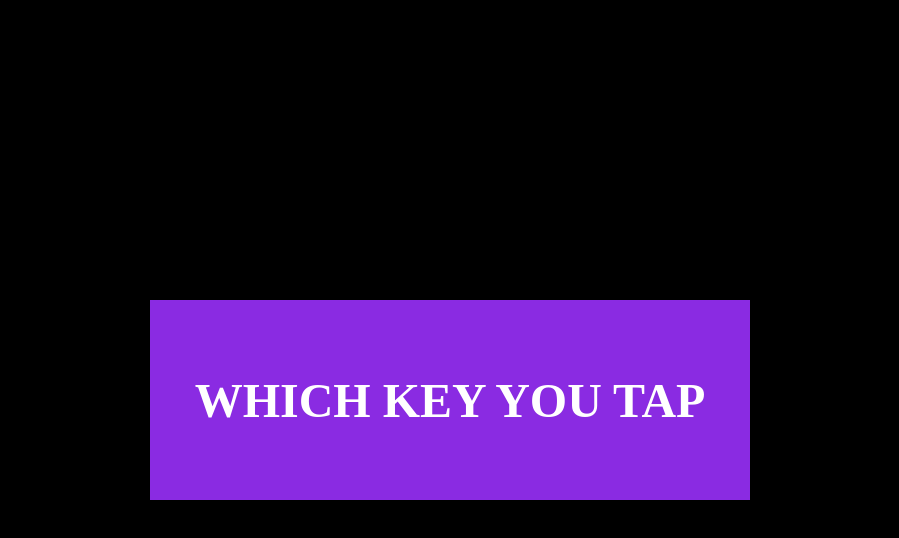
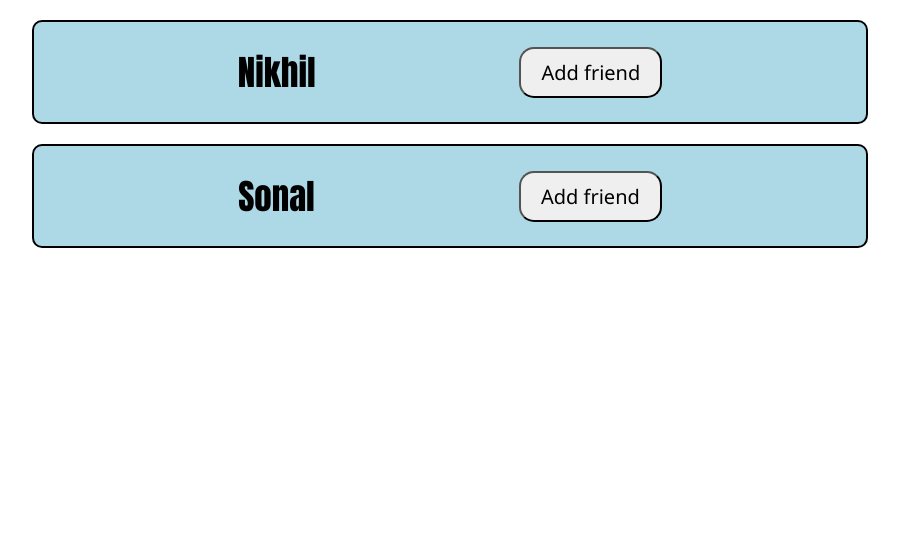
Before and after one commit to Nick7020/Mern-Stack, a plain HTML site: page index.html in a window 1280 px wide. Shown: the whole page, without its empty margins (190-1089 px from the left). Drawn offline with Linux system fonts and the light colour scheme.

Commit message:
innerhtml

```diff
--- a/index.html
+++ b/index.html
@@ -7,8 +7,13 @@
     <title>Document</title>
 </head>
 <body>
-    <div class="key">
-        <h2>WHICH KEY YOU TAP</h2>
+    <div class="elem">
+        <h1>Nikhil</h1>
+        <button>Add friend</button>
+    </div>
+    <div class="elem">
+        <h1>Sonal</h1>
+        <button>Add friend</button>
     </div>
     <script src="script.js"></script>
     </body>
--- a/script.js
+++ b/script.js
@@ -1,5 +1,10 @@
-var key=document.querySelector('body');
-var h2=document.querySelector(".key h2");
-key.addEventListener("keydown",function(val){
-    h2.innerHTML=val.code;
-})
+var allbtn=document.querySelectorAll(".elem button");
+allbtn.forEach(function(val){
+    val.addEventListener("click",function(){
+        if(val.innerHTML=="Add Friend"){
+            val.innerHTML="Remove Friend";
+        }
+        else{
+            val.innerHTML="Add Friend";
+        }
+    })})
--- a/style.css
+++ b/style.css
@@ -5,24 +5,27 @@
 body,html{
     height: 100%;
     width: 100%;
-    display: flex;
-    align-items:center;
-    justify-content:center;
-    background-color: black;
 }
-h2{
-    padding: 50px ;
-    font-size: 3rem;
-    color: white;
-
-}
-.key{
+.elem{
+    height:100px;
+    width: 65%;
+    background-color: lightblue;
+    margin: 20px auto;
     display: flex;
     align-items: center;
-    justify-content: center;
-
-    height: 200px;
-    width: 600px;
-    background-color: blueviolet;
-    white-space: nowrap;;
+    justify-content:space-evenly;
+    border-radius: 10px;
+    border: 2px solid black;
 }
+.elem button{
+    padding: 10px 20px;
+    font-size: 20px;
+    border-radius: 15px;
+    font-family: 'Segoe UI', Tahoma, Geneva, Verdana, sans-serif;
+    font-weight: 500;
+}
+.elem h1{
+    font-size: 35px;
+    font-family: Impact, Haettenschweiler, 'Arial Narrow Bold', sans-serif;
+    font-weight: 400;
+}
```
